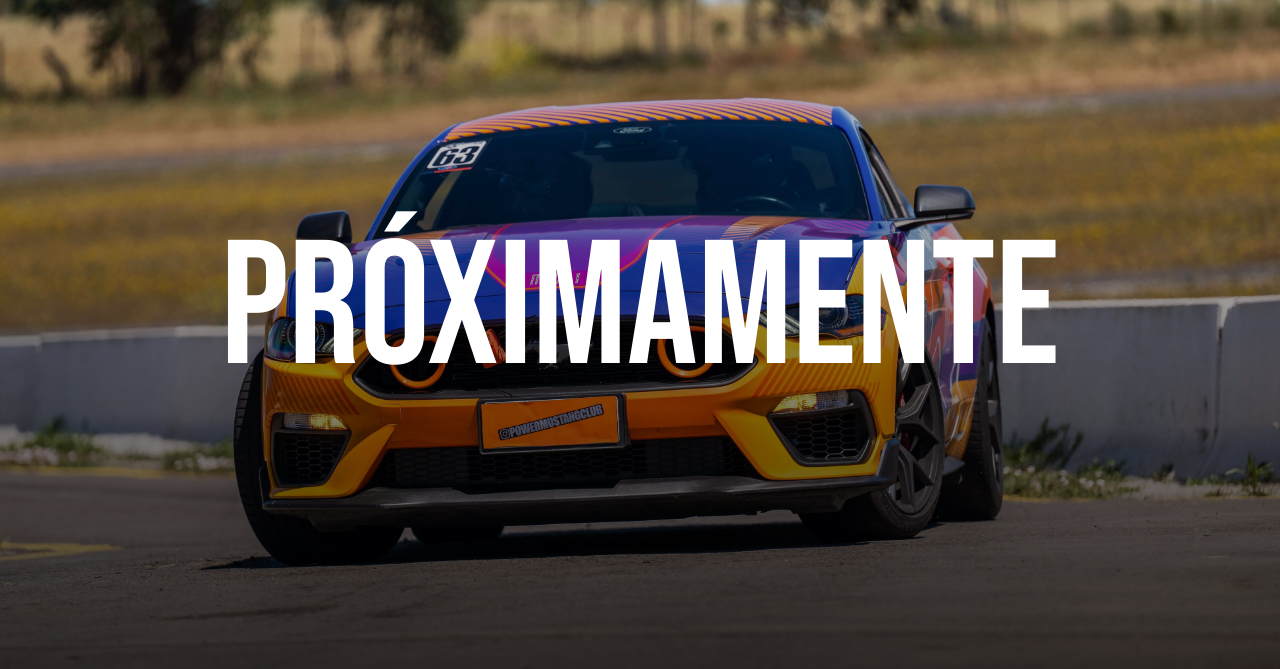
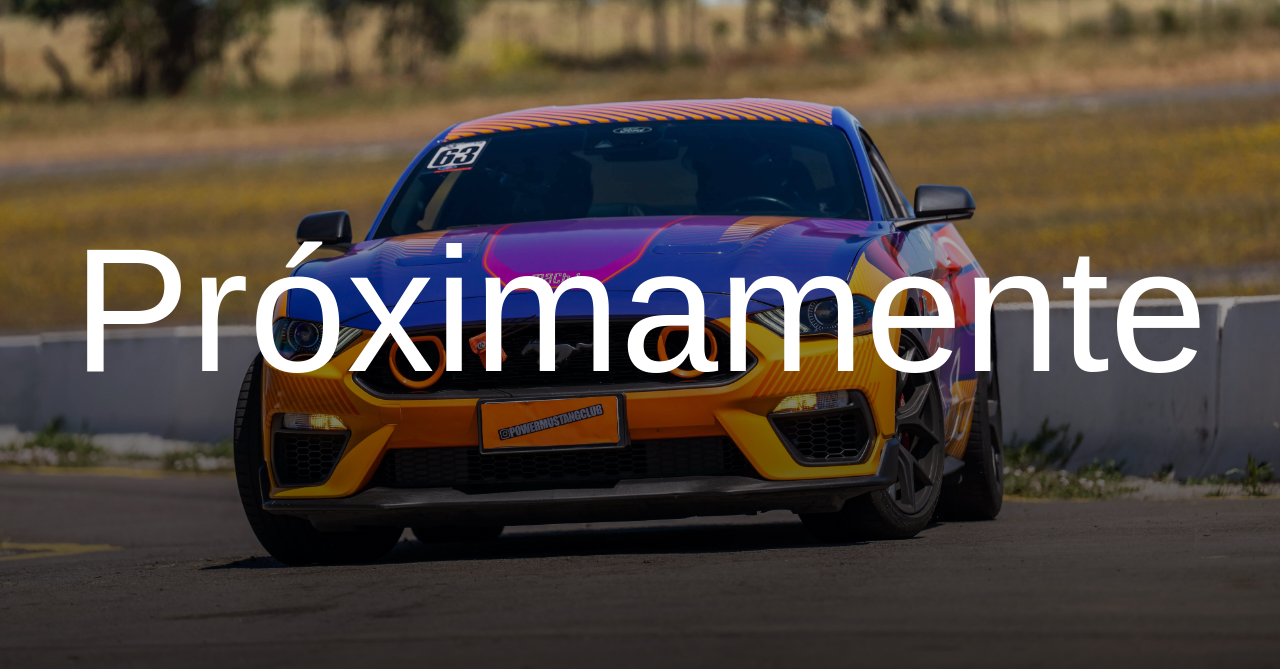
Before and after one commit to JAEP1/prototipotest, a plain HTML site: page multiindex.html in a window 1280 px wide. Shown: the part 89-758 px from the top of the page. Drawn offline with nearby package versions, Linux system fonts and the light colour scheme; a script that the page names is missing; a web font is replaced by a local one.

Commit message:
Update multiindex.html

```diff
--- a/multiindex.html
+++ b/multiindex.html
@@ -10,7 +10,7 @@
   <link href="https://cdn.jsdelivr.net/npm/bootstrap@5.0.2/dist/css/bootstrap.min.css" rel="stylesheet">
   <link href="https://unpkg.com/aos@2.3.1/dist/aos.css" rel="stylesheet">
 
-  <link rel="stylesheet" href="style.css">
+  <link rel="stylesheet" href="multistyle.css">
 
   <title>Hello, world!</title>
 </head>
```
